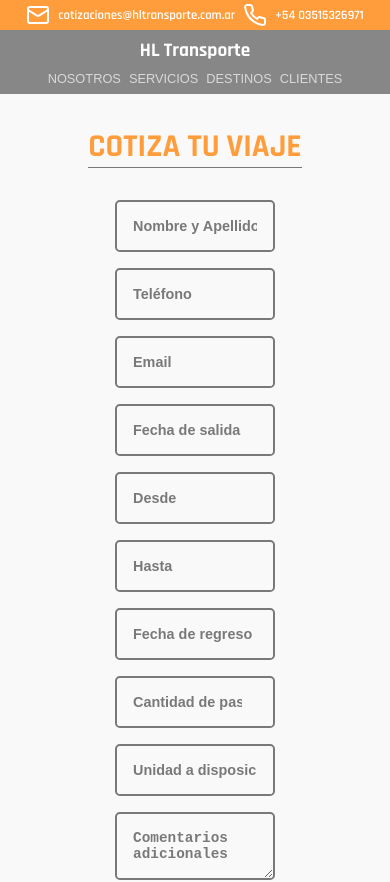
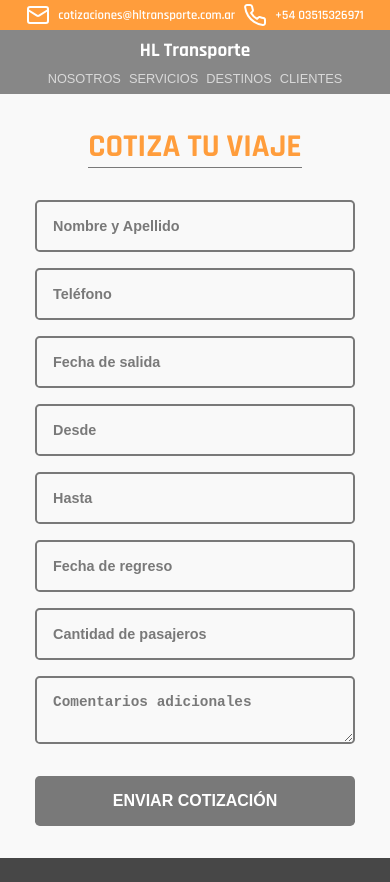
Before and after one commit to lautiok/hltransporte, a Next.js app: page /cotizaciones in a window 390 px wide. Shown: the top 882 px of the page. Built offline with nearby package versions, Linux system fonts and the light colour scheme; a web font is replaced by a local one.

Commit message:
mensaje-new

```diff
--- a/src/components/form/Form.tsx
+++ b/src/components/form/Form.tsx
@@ -5,13 +5,11 @@ import style from "./form.module.css";
 interface FormData {
   nombre: string;
   telefono: string;
-  email: string;
   fechaSalida: string;
   desde: string;
   hasta: string;
   fechaRegreso: string;
   pasajeros: number | string;
-  unidad: string;
   comentarios: string;
 }
 
@@ -19,13 +17,11 @@ export default function Form() {
   const [formData, setFormData] = useState<FormData>({
     nombre: "",
     telefono: "",
-    email: "",
     fechaSalida: "",
     desde: "",
     hasta: "",
     fechaRegreso: "",
     pasajeros: "",
-    unidad: "",
     comentarios: "",
   });
 
@@ -43,17 +39,17 @@ export default function Form() {
   const handleSubmit = (e: FormEvent<HTMLFormElement>) => {
     e.preventDefault();
 
-    const mensaje = `*COTIZACIÓN DE VIAJE*%0A
-    *Nombre y Apellido:* ${formData.nombre}%0A
-    *Teléfono:* ${formData.telefono}%0A
-    *Email:* ${formData.email}%0A
-    *Fecha de Salida:* ${formData.fechaSalida}%0A
-    *Desde:* ${formData.desde}%0A
-    *Hasta:* ${formData.hasta}%0A
-    *Fecha de Regreso:* ${formData.fechaRegreso}%0A
-    *Cantidad de Pasajeros:* ${formData.pasajeros}%0A
-    *Unidad a Disposición:* ${formData.unidad}%0A
-    *Comentarios Adicionales:* ${formData.comentarios}`;
+    const mensaje = `*📝 COTIZACIÓN DE VIAJE*%0A
+*Nombre y Apellido:* ${formData.nombre}%0A
+*📞 Teléfono:* ${formData.telefono}%0A
+*📧 Email:* ${formData.email}%0A
+*🗓️ Fecha de Salida:* ${formData.fechaSalida}%0A
+*🚩 Desde:* ${formData.desde}%0A
+*🏁 Hasta:* ${formData.hasta}%0A
+*🗓️ Fecha de Regreso:* ${formData.fechaRegreso}%0A
+*👥 Cantidad de Pasajeros:* ${formData.pasajeros}%0A
+*🚐 Unidad a Disposición:* ${formData.unidad}%0A
+*📝 Comentarios Adicionales:* ${formData.comentarios || "Ninguno"}`;
 
     const whatsappURL = `https://wa.me/+541136620274?text=${mensaje}`;
     window.open(whatsappURL, "_blank");
@@ -77,13 +73,7 @@ export default function Form() {
           value={formData.telefono}
           onChange={handleChange}
         />
-        <input
-          type="text"
-          name="email"
-          placeholder="Email"
-          value={formData.email}
-          onChange={handleChange}
-        />
+
         <input
           type="text"
           name="fechaSalida"
@@ -119,13 +109,6 @@ export default function Form() {
           value={formData.pasajeros}
           onChange={handleChange}
         />
-        <input
-          type="text"
-          name="unidad"
-          placeholder="Unidad a disposición"
-          value={formData.unidad}
-          onChange={handleChange}
-        />
         <textarea
           name="comentarios"
           placeholder="Comentarios adicionales"
--- a/src/components/form/form.module.css
+++ b/src/components/form/form.module.css
@@ -66,10 +66,10 @@
 @media screen and (max-width: 430px) {
   .form input,
   .form textarea {
-    width: 10rem;
+    width: 20rem;
   }
   .form button {
-    width: 10rem;
+    width: 20rem;
   }
   .form h2 {
     text-align: center;
```
